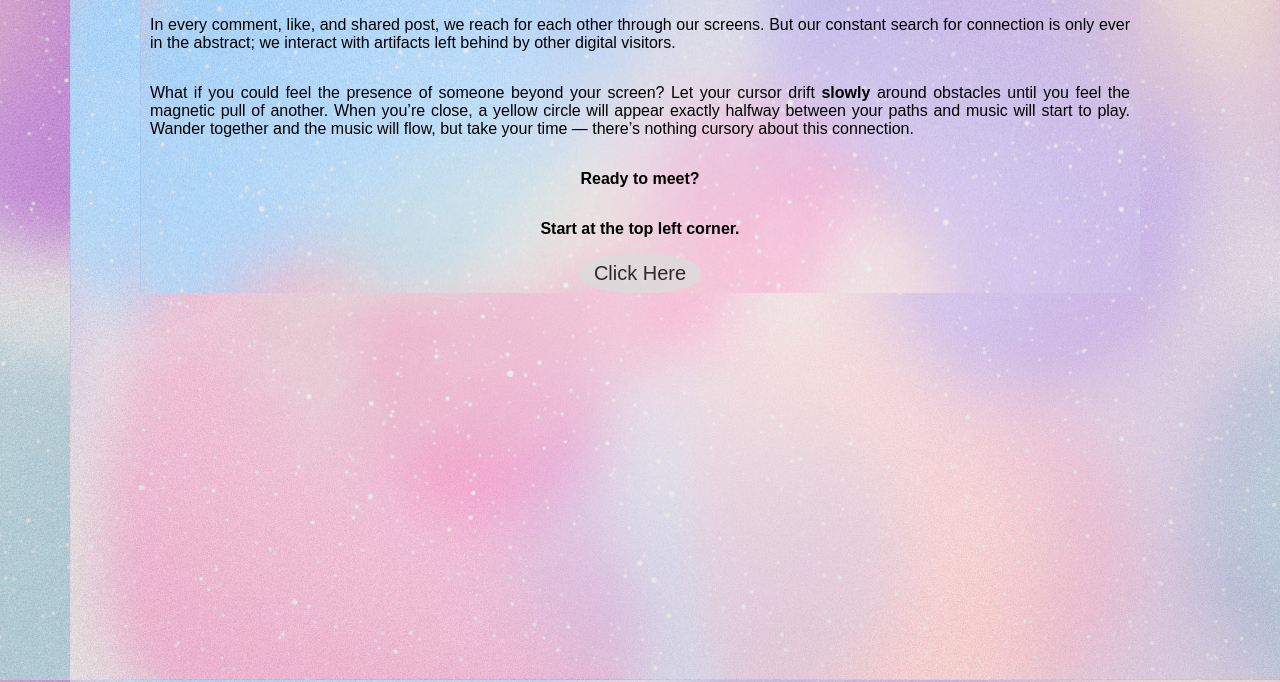
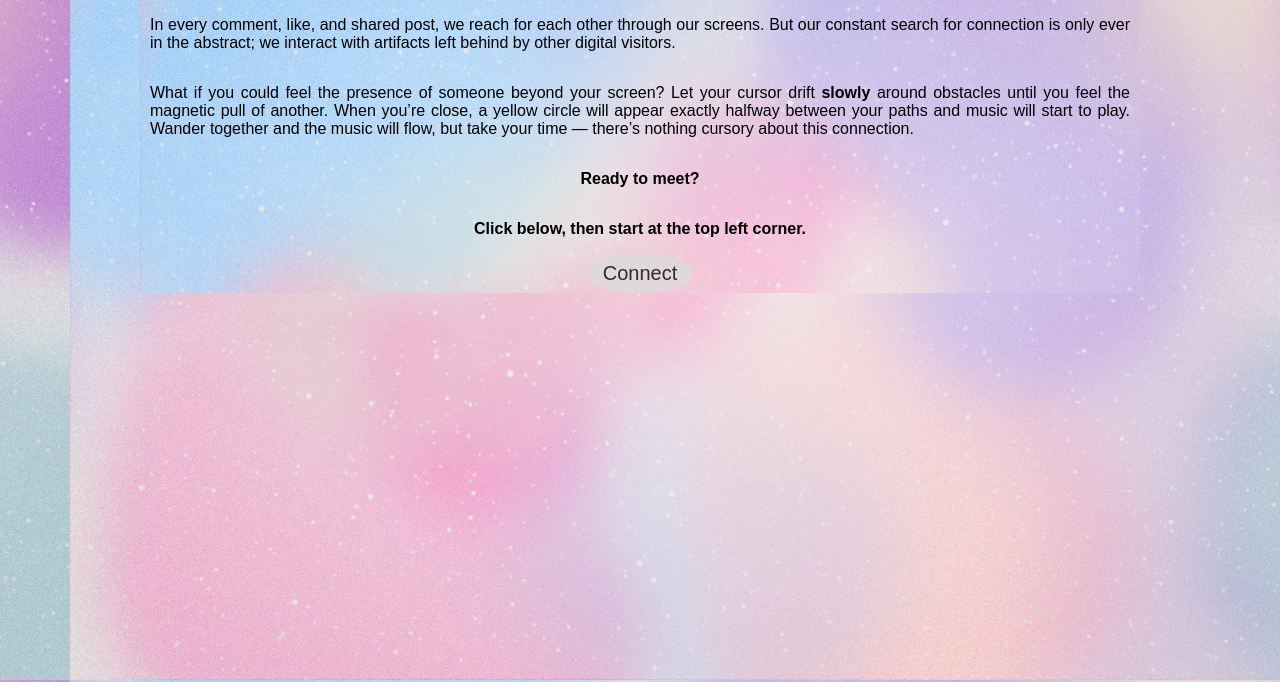
Before and after one commit to Tiffanykf/CL-Project-2.1, a website: page public/index.html in a window 1280 px wide. Shown: the part 118-800 px from the top of the page. Drawn offline with nearby package versions, Linux system fonts and the light colour scheme.

Commit message:
Update index.html

```diff
--- a/public/index.html
+++ b/public/index.html
@@ -14,8 +14,8 @@
     <p>In every comment, like, and shared post, we reach for each other through our screens. But our constant search for connection is only ever in the abstract; we interact with artifacts left behind by other digital visitors.</p>
     <p>What if you could feel the presence of someone beyond your screen? Let your cursor drift <b>slowly</b> around obstacles until you feel the magnetic pull of another. When you’re close, a yellow circle will appear exactly halfway between your paths and music will start to play. Wander together and the music will flow, but take your time — there’s nothing cursory about this connection.</p>
     <p><b>Ready to meet?</b></p>
-    <p><b>Start at the top left corner.</b></p>
-      <button id="button" class="button">Click Here</button>
+    <p><b>Click below, then start at the top left corner.</b></p>
+      <button id="button" class="button">Connect</button>
   </div>
   <script src="https://cdnjs.cloudflare.com/ajax/libs/p5.js/1.10.0/p5.js"></script>
   <script type="text/javascript" src="/socket.io/socket.io.js"></script>
```
